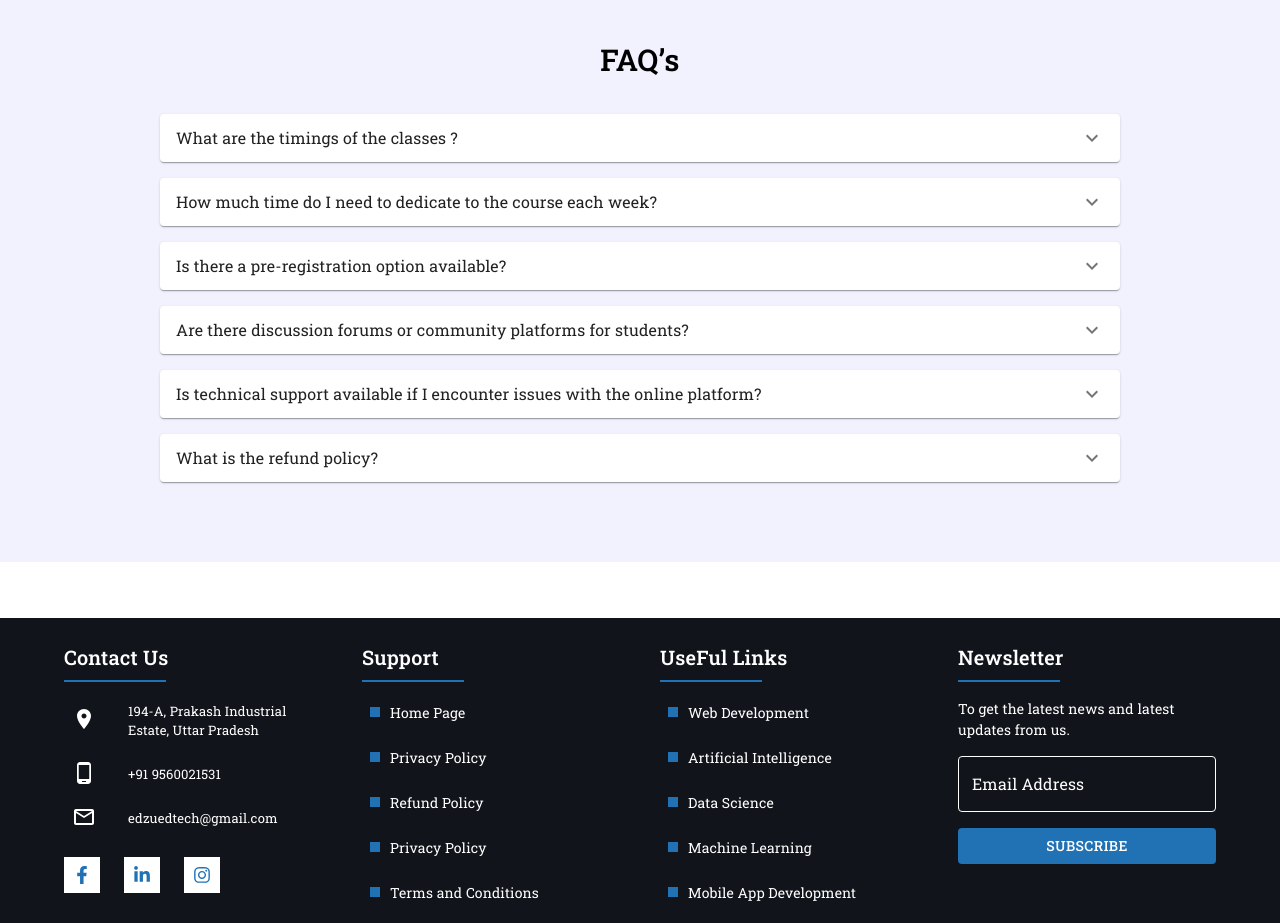
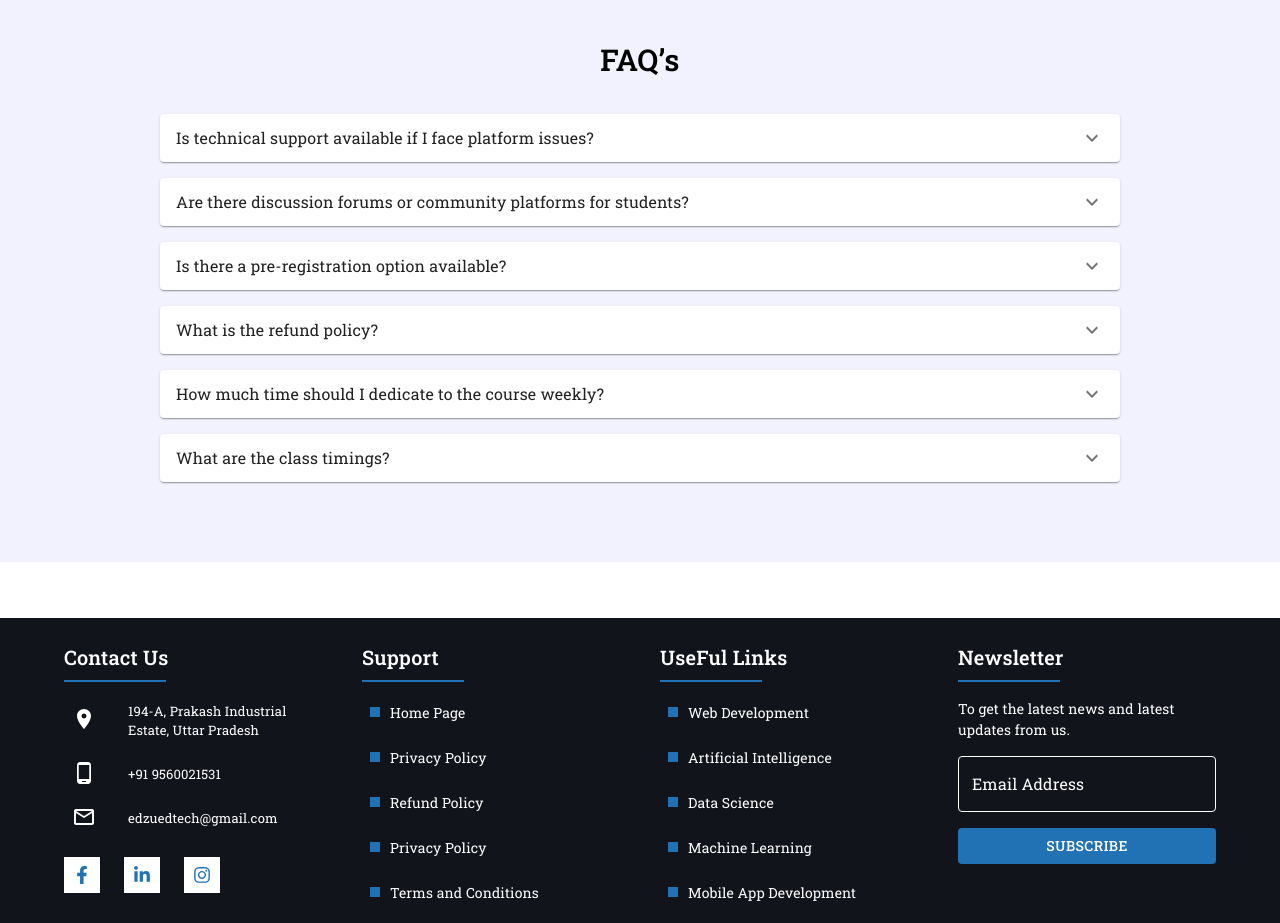
Before and after one commit to Kunal5200/edzu, a Next.js app: page /combo-packs in a window 1280 px wide. Shown: the part 2940-3863 px from the top of the page. Built offline with nearby package versions, Linux system fonts and the light colour scheme.

Commit message:
add faq content

```diff
--- a/src/assest/faqData.ts
+++ b/src/assest/faqData.ts
@@ -2,34 +2,33 @@ import { FAQPROS } from "@/utils/types";
 
 export const FAQDATA: FAQPROS[] = [
   {
-    label: "What are the timings of the classes ?",
+    label: "Is technical support available if I face platform issues?",
     value:
-      "Classes are tailored for convenience, kicking off after 6 PM to suit your busy schedules and commitments. Dive in when you're ready to learn!",
+      "Absolutely! Our support team is just a whatsapp message away. Contact us at 9560021537 / 9560021531,  Monday to Saturday, 9 AM to 6 PM, for any assistance.",
   },
   {
-    label: "How much time do I need to dedicate to the course each week?",
+    label: "Are there discussion forums or community platforms for students?",
     value:
-      "Whether you’re sprinting or pacing yourself, choose what works for you! We offer both self-paced and mentor-led formats to match your learning style.",
+      "Yes! Join our active WhatsApp community to connect, discuss, and grow alongside fellow learners and mentors.",
   },
   {
     label: "Is there a pre-registration option available?",
     value:
-      "Get ahead of the curve with a nominal pre-registration fee of ₹1000. Secure your spot and start transforming your career trajectory!",
-  },
-  {
-    label: "Are there discussion forums or community platforms for students?",
-    value:
-      "Join the vibrant community on WhatsApp! Engage, discuss, and grow with fellow learners and mentors by your side.",
-  },
-  {
-    label:
-      "Is technical support available if I encounter issues with the online platform?",
-    value:
-      "Our dedicated support team is just a call or an email away. Reach out to us at 8792243559 / 8147081557 or support@corizo.in from Monday to Saturday, 11 AM to 8 PM, for any assistance you need!",
+      "Secure your spot with a nominal pre-registration fee as you choses your plan.The Plans are starting from Rs.899/- only.  Get a head start on your career journey today!",
   },
   {
     label: "What is the refund policy?",
     value:
-      "Our courses are crafted with care and commitment, and as such, we do not offer refunds. We believe in the value and quality of our educational services!",
+      "As our courses are carefully designed to ensure quality and value, refunds are not offered. We are confident in the impact of our educational services!",
+  },
+  {
+    label: "How much time should I dedicate to the course weekly?",
+    value:
+      "The choice is yours! With training lite and training pro options, you can learn at a pace that fits your schedule.",
+  },
+  {
+    label: "What are the class timings?",
+    value:
+      "Classes are available 24x7 on your LMS portal, offering flexibility to suit your busy lifestyle and commitments. Join when you’re ready to learn!",
   },
 ];
```
